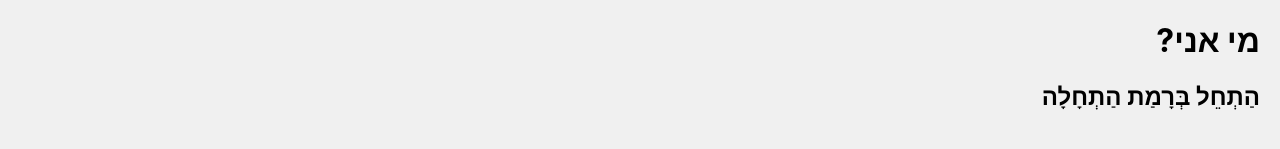
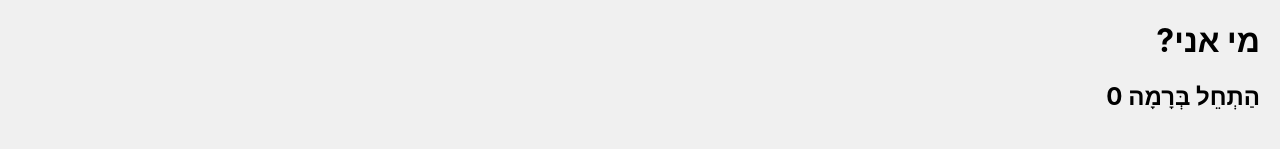
Before and after one commit to applikef/codeplay, a React (Create React App) app: page / in a window 1280 px wide. Shown: the top 149 px of the page. Built offline with nearby package versions, Linux system fonts and the light colour scheme.

Commit message:
minor string

```diff
--- a/src/constants/appStrings.ts
+++ b/src/constants/appStrings.ts
@@ -2,5 +2,6 @@ export const enum KD_APP_STRINGS {
   JUMP = "הִתְקַדֵּם",
   MOUSE_CLICK = "הַקְלֵק עַל הָעַכְבָּר שֶׁעַל הַמָּסָךְ",
   NEXT_STEP = "כְּשֶׁתַּרְגִּישׁ מוּכָן הַקְלֵק עַל תְּמוּנַת הַבַּיִת כְּדֵי לַעֲבֹר לַשָּׁלָב הַבָּא",
-  STAGE = "שָׁלָב"
+  STAGE = "שָׁלָב",
+  START_IN_ZERO = "הַתְחֵל בְּרָמָה 0"
 }
--- a/src/pages/KidDevLanding.tsx
+++ b/src/pages/KidDevLanding.tsx
@@ -37,7 +37,7 @@ export const KidDevLanding = () => {
     <div className="app-page">
       <h1>מי אני?</h1>
       <h2>
-        הַתְחֵל בְּרָמַת הַתְחָלָה
+        { KD_APP_STRINGS.START_IN_ZERO }
       </h2>
       <br/>
       <div className="kd-user-list">
```
